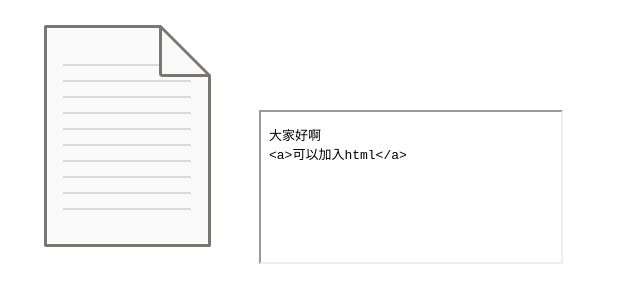
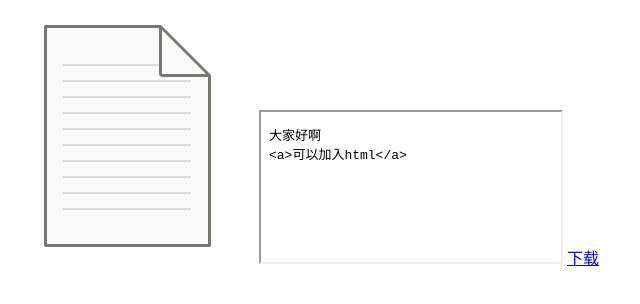
Before and after one commit to mixueicecreamandtea/BMS-OF-OTTO, a plain HTML site: page team/0/index.html in a window 1280 px wide. Shown: the full height of the page, 9-649 px from the left. Drawn offline with Linux system fonts and the light colour scheme.

Commit message:
Update index.html

```diff
--- a/team/0/index.html
+++ b/team/0/index.html
@@ -1,2 +1,3 @@
 <img src="icon_花岗岩音源团.ico">
 <iframe src="teaminfo_花岗岩音源团.txt" frameborder="1"></iframe>
+<a href="DOWNLOAD.url">下载</a>
```
